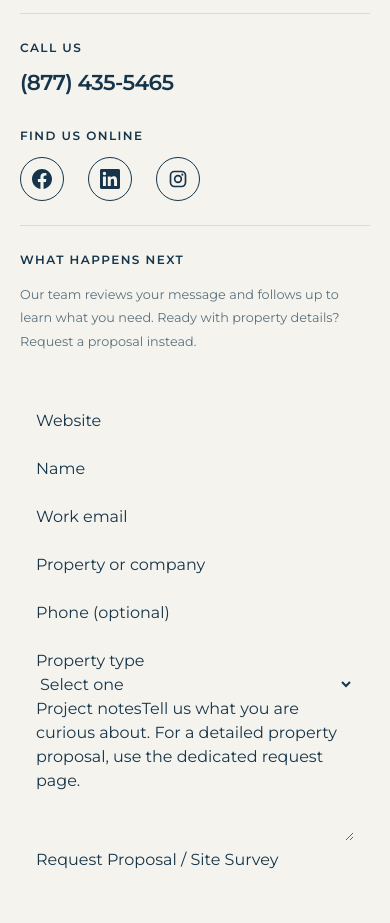
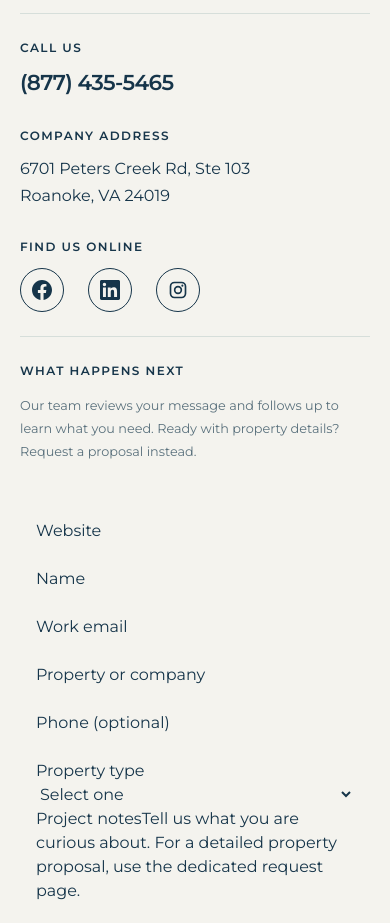
Before and after one commit to MannLester/Lodge-Tech-Website, a Next.js app in the folder apps/web/: page / in a window 390 px wide. Shown: the part 10860-11783 px from the top of the page. Built offline with nearby package versions, Linux system fonts and the light colour scheme.

Commit message:
frontend: add company address below inquiry phone number

```diff
--- a/apps/web/src/app/marketing.css
+++ b/apps/web/src/app/marketing.css
@@ -1279,6 +1279,15 @@
 .marketing-site .contact-direct > a:hover,
 .marketing-site .contact-direct > a:focus-visible {
   text-decoration-color: currentColor;
+}
+.marketing-site .contact-address {
+  margin-top: 1.75rem;
+}
+.marketing-site .contact-address address {
+  margin-top: 0.5rem;
+  font-size: 1rem;
+  font-style: normal;
+  line-height: 1.7;
 }
 .marketing-site .contact-social {
   margin-top: 1.75rem;
--- a/apps/web/src/features/home/ui/closing-footer.tsx
+++ b/apps/web/src/features/home/ui/closing-footer.tsx
@@ -29,6 +29,14 @@ export function ClosingFooter({ initialInquiryMessage }: ClosingFooterProps) {
             <div className="contact-direct">
               <p className="chapter-label">Call us</p>
               <a href="tel:+18774355465">(877) 435-5465</a>
+            </div>
+            <div className="contact-address">
+              <p className="chapter-label">Company address</p>
+              <address>
+                6701 Peters Creek Rd, Ste 103
+                <br />
+                Roanoke, VA 24019
+              </address>
             </div>
             <div className="contact-social">
               <p className="chapter-label">Find us online</p>
```
